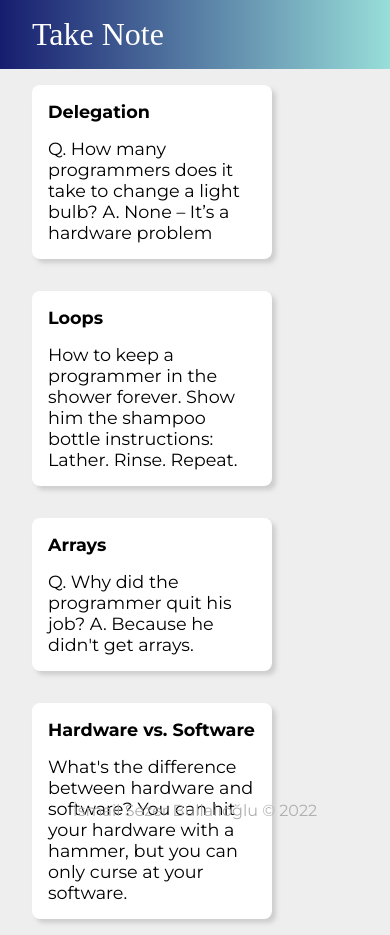
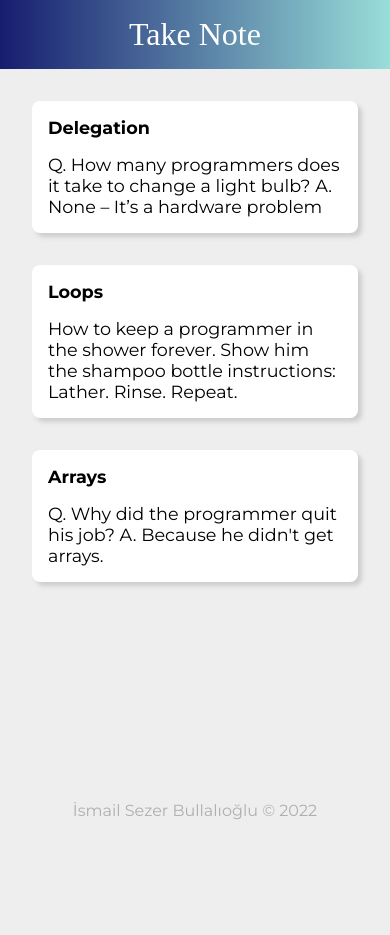
Before and after one commit to Sezerims/take-note, a React (Create React App) app: page / in a window 390 px wide. After the commit the page ends 844 px from the top, so only its background shows below. Built offline with nearby package versions, Linux system fonts and the light colour scheme; a web font is replaced by a local one.

Commit message:
Introduce dynamic and responsive layout

```diff
--- a/public/css/styles.css
+++ b/public/css/styles.css
@@ -10,15 +10,17 @@ html {
 
 body {
     background: #eee;
-    padding: 0 1rem;
+}
+
+#root {
+    min-height: 100vh;
+    position: relative;
 }
 
 /* Header */
 
 header {
     background: linear-gradient(-90deg, #98DED9, #161D6F);
-
-    margin: auto -1rem;
     padding: 1rem 2rem;
 }
 
@@ -30,6 +32,12 @@ header h1 {
 
 /* Note */
 
+.notes-section {
+    padding: 1rem 1rem 3.375rem;
+    display: flex;
+    flex-wrap: wrap;
+}
+
 .note {
     background: #fff;
     border-radius: 0.5rem;
@@ -37,9 +45,12 @@ header h1 {
     box-shadow: 0.25rem 0.25rem 0.25rem rgba(175, 175, 175, 0.5);
 
     padding: 1rem;
-    width: 15rem;
     margin: 1rem;
-    float: left;
+
+    width: 12.5%;
+    min-width: 12.5rem;
+    max-width: 20rem;
+    flex-grow: 1;
 }
 
 .note h1 {
@@ -70,3 +81,65 @@ footer {
 footer p {
     color: rgb(175, 175, 175);
 }
+
+/* Media Queries */
+
+@media (max-width: 727px) {
+    .note {
+        max-width: unset;
+    }
+}
+
+@media (max-width: 495px) {
+    header {
+        text-align: center;
+    }
+}
+
+@media (max-width: 264px) {
+    header {
+        padding: 1rem;
+        text-align: left;
+    }
+
+    header h1 {
+        font-size: 1.75rem;
+    }
+
+    .notes-section {
+        padding: 0 0 4.375rem;
+    }
+
+    .note {
+        margin: 0 0 1px;
+
+
+        width: 100%;
+        min-width: unset;
+        max-width: unset;
+
+
+        border-radius: 0;
+        box-shadow: none;
+    }
+
+    .note h1,
+    .note p {
+        font-size: 1rem;
+    }
+
+    footer {
+        padding: 0 1rem;
+        bottom: 1rem;
+    }
+}
+
+@media (max-width: 176px) {
+    header h1 {
+        font-size: 1.5rem;
+    }
+
+    .notes-section {
+        padding-bottom: 5.5625rem;
+    }
+}
--- a/src/components/App.jsx
+++ b/src/components/App.jsx
@@ -19,7 +19,9 @@ const createNotes = notes.map(note =>
 const App = () => (
     <div>
         <Header />
-        {createNotes}
+        <section className="notes-section">
+            {createNotes}
+        </section>
         <Footer />
     </div>
 );
--- a/src/notes.js
+++ b/src/notes.js
@@ -16,12 +16,6 @@ const notes = [
         title: "Arrays",
         content:
             "Q. Why did the programmer quit his job? A. Because he didn't get arrays."
-    },
-    {
-        key: 4,
-        title: "Hardware vs. Software",
-        content:
-            "What's the difference between hardware and software? You can hit your hardware with a hammer, but you can only curse at your software."
     }
 ];
 
```
